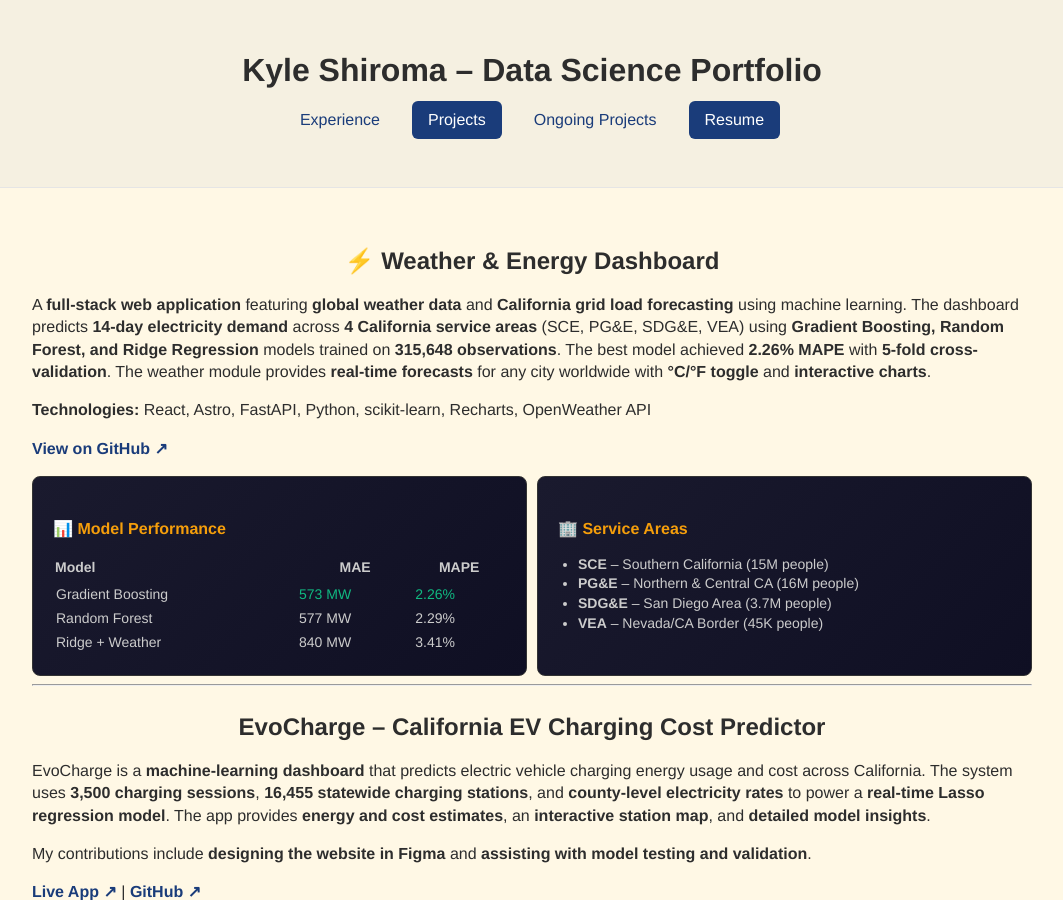
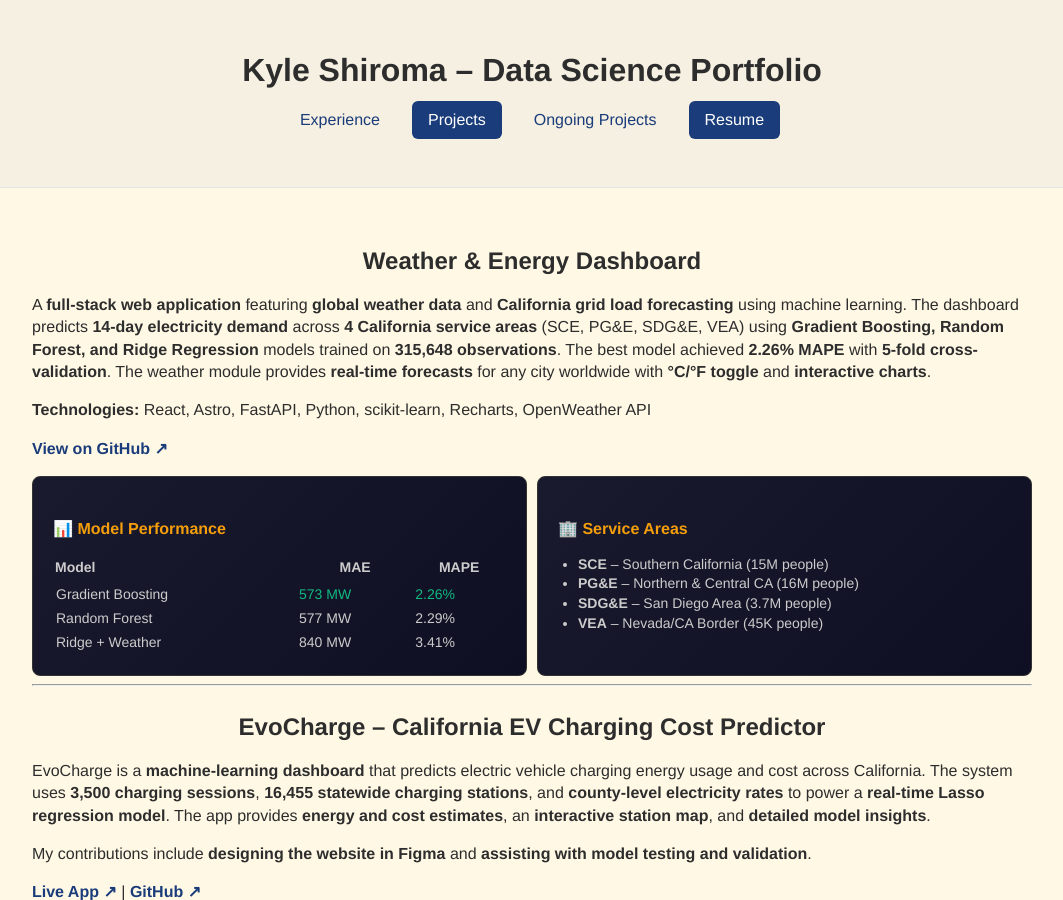
Before and after one commit to k-shiroma-code/k-shiroma-code.github.io, a Jekyll site: the page built from projects.md, in a window 1280 px wide and 900 px high. Shown: the whole window, without its empty margins (108-1171 px from the left). Built offline with Jekyll 4.4.1, drawn with Linux system fonts in a browser that asks for light colours.

```diff
--- a/projects.md
+++ b/projects.md
@@ -4,7 +4,7 @@ layout: default
 permalink: /projects/
 ---
 
-## ⚡ Weather & Energy Dashboard
+## Weather & Energy Dashboard
 
 A **full-stack web application** featuring **global weather data** and **California grid load forecasting** using machine learning. The dashboard predicts **14-day electricity demand** across **4 California service areas** (SCE, PG&E, SDG&E, VEA) using **Gradient Boosting, Random Forest, and Ridge Regression** models trained on **315,648 observations**. The best model achieved **2.26% MAPE** with **5-fold cross-validation**. The weather module provides **real-time forecasts** for any city worldwide with **°C/°F toggle** and **interactive charts**.
 
```
